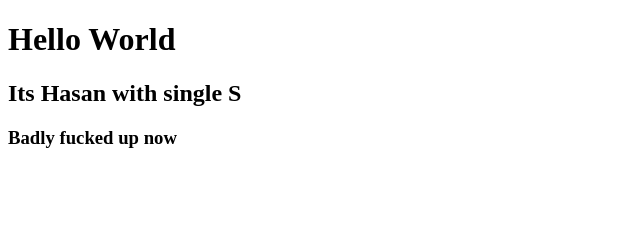
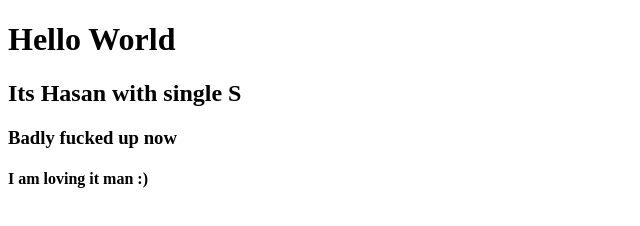
Before and after one commit to HasanAftab007/FirstGit, a plain HTML site: page index.html in a window 1280 px wide. Shown: the whole page, without its empty margins (0-640 px from the left). Drawn offline with Linux system fonts and the light colour scheme.

Commit message:
updated index.html

```diff
--- a/index.html
+++ b/index.html
@@ -10,5 +10,6 @@
     <h1> Hello World</h1>
     <h2>Its Hasan with single S</h2>
     <h3> Badly fucked up now </h3>
+    <h4> I am loving it man :) </h4>
 </body>
 </html>
```
